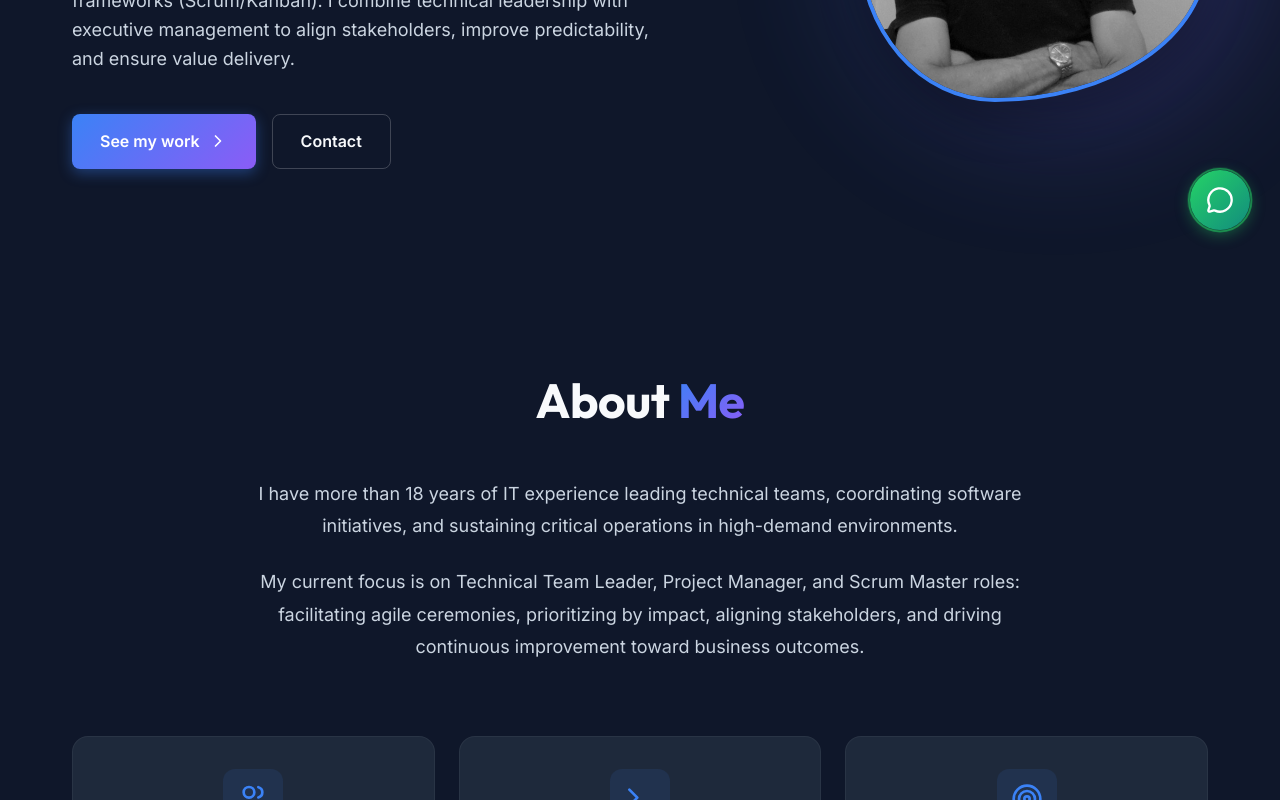
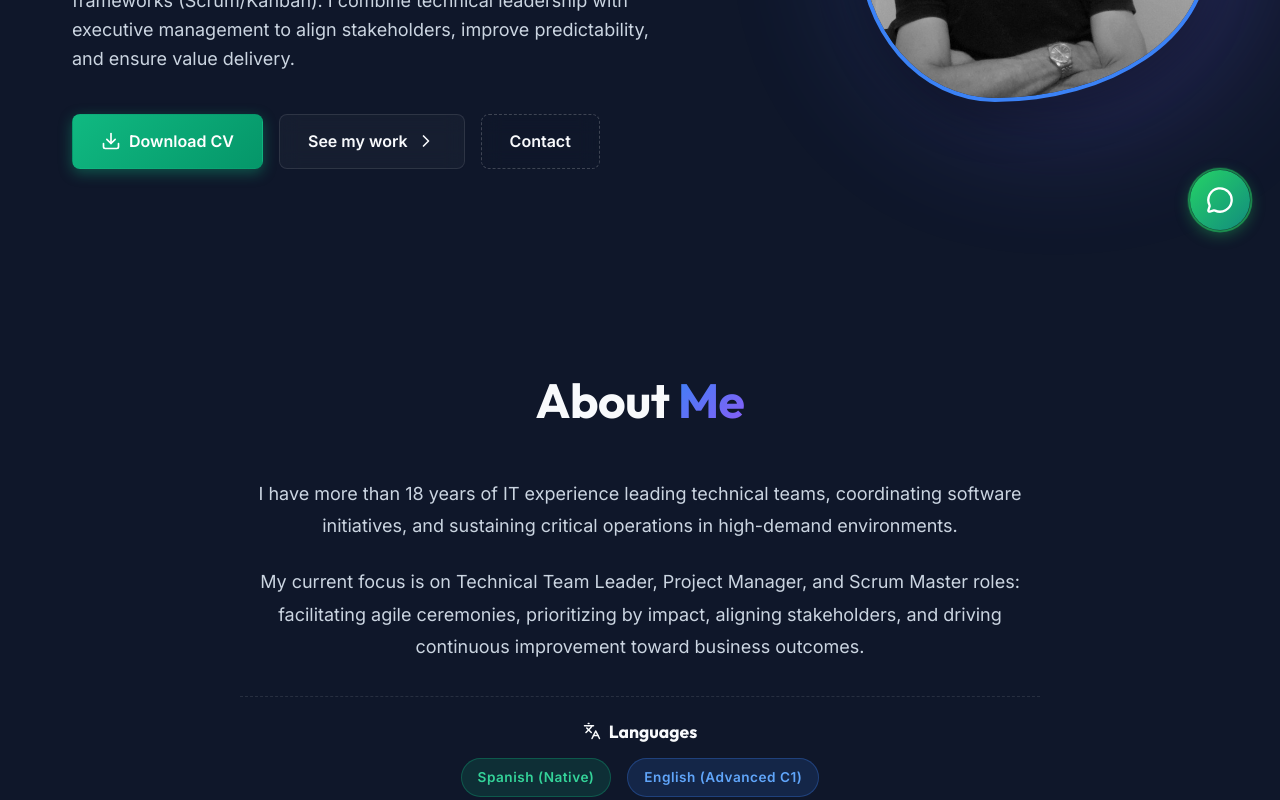
Before and after one commit to gabrielgagz/gabrielgagz.github.io, a React (Vite) app: page / in a window 1280 px wide. Shown: the part 540-1340 px from the top of the page. Built offline with nearby package versions, Linux system fonts and the light colour scheme.

Commit message:
Enhance portfolio design and integrate CV

```diff
--- a/src/components/About.css
+++ b/src/components/About.css
@@ -33,6 +33,57 @@
     grid-template-columns: 1fr;
     gap: 1.5rem;
 }
+
+.about-languages {
+    margin-top: 2rem;
+    padding-top: 1.5rem;
+    border-top: 1px dashed rgba(255, 255, 255, 0.1);
+    display: flex;
+    flex-direction: column;
+    align-items: center;
+    gap: 1rem;
+}
+
+.languages-title {
+    display: flex;
+    align-items: center;
+    gap: 0.5rem;
+    color: var(--text-primary);
+    font-size: 1.1rem;
+}
+
+.language-badges {
+    display: flex;
+    flex-wrap: wrap;
+    gap: 1rem;
+    justify-content: center;
+}
+
+.lang-badge {
+    padding: 0.5rem 1rem;
+    border-radius: 20px;
+    font-size: 0.85rem;
+    font-weight: 600;
+    letter-spacing: 0.5px;
+    transition: transform 0.2s ease;
+}
+
+.lang-badge:hover {
+    transform: translateY(-2px);
+}
+
+.lang-badge.native {
+    background: rgba(16, 185, 129, 0.15);
+    color: #34d399;
+    border: 1px solid rgba(16, 185, 129, 0.3);
+}
+
+.lang-badge.advanced {
+    background: rgba(59, 130, 246, 0.15);
+    color: #60a5fa;
+    border: 1px solid rgba(59, 130, 246, 0.3);
+}
+
 
 .about-card {
     background: var(--bg-secondary);
--- a/src/components/About.jsx
+++ b/src/components/About.jsx
@@ -1,5 +1,5 @@
 import './About.css';
-import { Terminal, Users, Target } from 'lucide-react';
+import { Terminal, Users, Target, Languages } from 'lucide-react';
 
 const aboutText = {
     en: {
@@ -13,6 +13,9 @@ const aboutText = {
         card2Body: 'I combine hands-on software development and senior IT support experience to guide architecture and implementation decisions. This technical depth helps me bridge engineering details with product and business priorities.',
         card3Title: 'Project Management',
         card3Body: 'I manage project planning, risk control, priority setting, and stakeholder communication with clear execution follow-up. My focus is measurable outcomes, on-time delivery, and sustained process quality.',
+        languagesLabel: 'Languages',
+        langNative: 'Spanish (Native)',
+        langAdvanced: 'English (Advanced C1)'
     },
     es: {
         title: 'Sobre',
@@ -25,6 +28,9 @@ const aboutText = {
         card2Body: 'Combino experiencia práctica en desarrollo de software y soporte IT senior para guiar decisiones de arquitectura e implementación. Esa base técnica me permite traducir necesidades de producto y negocio a soluciones viables.',
         card3Title: 'Gestión de Proyectos',
         card3Body: 'Gestiono planificación, riesgos, prioridades y comunicación con stakeholders mediante seguimiento claro de ejecución. Mi foco está en resultados medibles, cumplimiento de entregables y mejora sostenida del proceso.',
+        languagesLabel: 'Idiomas',
+        langNative: 'Español (Nativo)',
+        langAdvanced: 'Inglés (Avanzado C1)'
     },
 };
 
@@ -46,6 +52,16 @@ const About = ({ language }) => {
                         <p className="about-text">
                             {t.paragraph2}
                         </p>
+
+                        <div className="about-languages">
+                            <h4 className="languages-title">
+                                <Languages size={18} /> {t.languagesLabel}
+                            </h4>
+                            <div className="language-badges">
+                                <span className="lang-badge native">{t.langNative}</span>
+                                <span className="lang-badge advanced">{t.langAdvanced}</span>
+                            </div>
+                        </div>
                     </div>
 
                     <div className="about-cards">
--- a/src/components/Education.jsx
+++ b/src/components/Education.jsx
@@ -8,14 +8,14 @@ const educationText = {
         academicTitle: 'Academic Education',
         degreeTitle: 'Associate Degree in Programming',
         institution: 'Teclab Technical Institute',
-        date: '2020 - 2023',
+        date: '2020 - 2023 | GPA: 7.6 of 10',
         degreeDescription: 'Three-year technical program with a comprehensive software engineering approach. Key subjects: Object-Oriented Programming, Web Development (HTML, CSS, JS), Relational Databases, Architecture and Networks, Systems Analysis, and Agile Methodologies.',
         certTitle: 'Certifications',
         certs: [
+            { title: 'Full-Stack JavaScript', institution: 'Alkemy Labs' },
+            { title: 'English Certificate C1 Advanced', institution: 'International English Test' },
             { title: 'Scrum Foundation Professional Certificate (SFPC)', institution: 'CertiProf' },
-            { title: 'Fundamentals of Software Project Management', institution: 'Alkemy Labs' },
             { title: 'Agile Coach & Expert Scrum Master', institution: 'LinkedIn Learning / Education IT' },
-            { title: 'English Certificate C1 Advanced', institution: 'International English Test' },
             { title: 'Information Security and IP Networks', institution: 'Fundacion Telefonica / Capacitacion IT' },
             { title: 'Cloud Computing & AWS Architecture Basics', institution: 'Introduccion Cloud' },
         ],
@@ -26,14 +26,14 @@ const educationText = {
         academicTitle: 'Educación Académica',
         degreeTitle: 'Técnico Superior en Programación',
         institution: 'Teclab Instituto Técnico Superior',
-        date: '2020 - 2023',
+        date: '2020 - 2023 | Promedio: 7.6 / 10',
         degreeDescription: 'Carrera técnica de 3 años con enfoque integral en ingeniería de software. Materias cursadas: Programación Orientada a Objetos, Desarrollo Web (HTML, CSS, JS), Bases de Datos Relacionales, Arquitectura y Redes, Análisis de Sistemas y Metodologías Ágiles.',
         certTitle: 'Certificaciones',
         certs: [
+            { title: 'Full-Stack JavaScript', institution: 'Alkemy Labs' },
+            { title: 'English Certificate C1 Advanced', institution: 'International English Test' },
             { title: 'Scrum Foundation Professional Certificate (SFPC)', institution: 'CertiProf' },
-            { title: 'Fundamentos para la Gestión de Proyectos de Software', institution: 'Alkemy Labs' },
             { title: 'Agile Coach & Scrum Master Experto', institution: 'LinkedIn Learning / Educación IT' },
-            { title: 'English Certificate C1 Advanced', institution: 'International English Test' },
             { title: 'Seguridad Informática y Redes IP', institution: 'Fundación Telefónica / Capacitación IT' },
             { title: 'Cloud Computing & AWS Architecture Basics', institution: 'Introducción Cloud' },
         ],
--- a/src/components/Hero.css
+++ b/src/components/Hero.css
@@ -59,7 +59,7 @@
     padding: 0.875rem 1.75rem;
     border-radius: 8px;
     font-weight: 600;
-    transition: all var(--transition-fast);
+    transition: transform 0.3s cubic-bezier(0.175, 0.885, 0.32, 1.275), box-shadow 0.3s ease, background-color 0.3s ease, border-color 0.3s ease;
     font-size: 1rem;
 }
 
@@ -67,23 +67,46 @@
     background: linear-gradient(135deg, var(--accent-primary), var(--accent-secondary));
     color: white;
     box-shadow: 0 4px 14px 0 rgba(59, 130, 246, 0.39);
+    border: 1px solid transparent;
+}
+
+.cta-button.primary.cv-button {
+    background: linear-gradient(135deg, #10b981, #059669); /* Emerald gradient for CV */
+    box-shadow: 0 4px 14px 0 rgba(16, 185, 129, 0.39);
 }
 
 .cta-button.primary:hover {
-    transform: translateY(-2px);
-    box-shadow: 0 6px 20px rgba(59, 130, 246, 0.4);
+    transform: translateY(-3px) scale(1.02);
+    box-shadow: 0 8px 24px rgba(59, 130, 246, 0.5);
     color: white;
 }
 
+.cta-button.primary.cv-button:hover {
+    box-shadow: 0 8px 24px rgba(16, 185, 129, 0.5);
+}
+
 .cta-button.secondary {
-    background: transparent;
+    background: rgba(255, 255, 255, 0.03);
     color: var(--text-primary);
-    border: 1px solid rgba(255, 255, 255, 0.2);
+    border: 1px solid rgba(255, 255, 255, 0.1);
+    backdrop-filter: blur(10px);
 }
 
 .cta-button.secondary:hover {
-    background: rgba(255, 255, 255, 0.05);
-    border-color: rgba(255, 255, 255, 0.4);
+    background: rgba(255, 255, 255, 0.08);
+    border-color: rgba(255, 255, 255, 0.3);
+    transform: translateY(-2px);
+}
+
+.cta-button.secondary.outline {
+    background: transparent;
+    border: 1px dashed rgba(255, 255, 255, 0.2);
+}
+
+.cta-button.secondary.outline:hover {
+    border-style: solid;
+    border-color: var(--accent-primary);
+    background: rgba(59, 130, 246, 0.05);
 }
 
 .hero-visual {
--- a/src/components/Hero.jsx
+++ b/src/components/Hero.jsx
@@ -1,5 +1,5 @@
 import './Hero.css';
-import { ChevronRight } from 'lucide-react';
+import { ChevronRight, Download } from 'lucide-react';
 
 import profilePic from '../assets/profile.jpg';
 
@@ -9,12 +9,14 @@ const heroText = {
         description: 'IT professional with more than 18 years leading development and operations teams, managing end-to-end projects and facilitating agile frameworks (Scrum/Kanban). I combine technical leadership with executive management to align stakeholders, improve predictability, and ensure value delivery.',
         primaryCta: 'See my work',
         secondaryCta: 'Contact',
+        downloadCv: 'Download CV',
     },
     es: {
         subtitle: 'Hola, soy',
         description: 'Profesional IT con más de 18 años liderando equipos de desarrollo y operaciones, gestionando proyectos end-to-end y facilitando marcos ágiles (Scrum/Kanban). Combino liderazgo técnico con gestión ejecutiva para alinear stakeholders, mejorar predictibilidad y asegurar entrega de valor.',
         primaryCta: 'Conoce mi trabajo',
         secondaryCta: 'Contactar',
+        downloadCv: 'Descargar CV',
     },
 };
 
@@ -33,10 +35,13 @@ const Hero = ({ language }) => {
                 </p>
 
                 <div className="hero-cta">
-                    <a href="#about" className="cta-button primary">
+                    <a href="/Resume_GabrielGomez.pdf" target="_blank" rel="noopener noreferrer" className="cta-button primary cv-button">
+                        <Download size={20} /> {t.downloadCv}
+                    </a>
+                    <a href="#about" className="cta-button secondary">
                         {t.primaryCta} <ChevronRight size={20} />
                     </a>
-                    <a href="#contact" className="cta-button secondary">
+                    <a href="#contact" className="cta-button secondary outline">
                         {t.secondaryCta}
                     </a>
                 </div>
```
